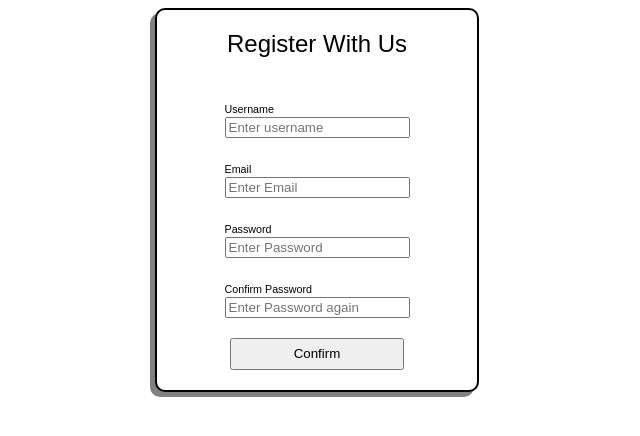
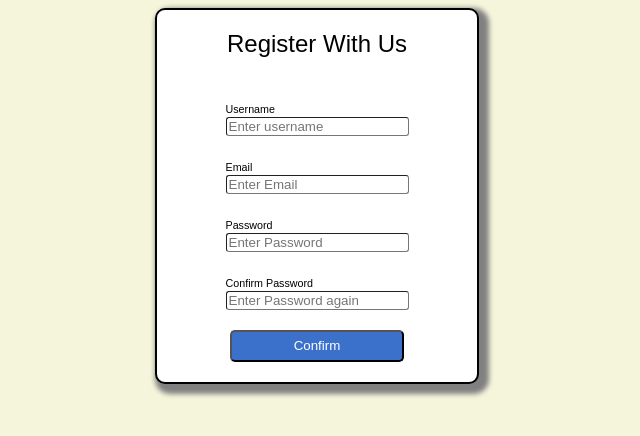
Before and after one commit to I-amwhistle/midtermtest, a plain HTML site: page index.html in a window 1280 px wide. Shown: the whole page, without its empty margins (323-963 px from the left). Drawn offline with Linux system fonts and the light colour scheme.

Commit message:
added style for input boxes

```diff
--- a/index.html
+++ b/index.html
@@ -15,18 +15,22 @@
     <form class="element">
       <h6> Username </h6>
       <input placeholder="Enter username">
+      <small div="err" hidden="true"> Error Occured! </small>
     </form>
     <form class="element">
       <h6> Email </h6>
       <input placeholder="Enter Email">
+      <small div="err" hidden="true"> Error Occured! </small>
     </form>
     <form class="element">
       <h6> Password</h6>
       <input placeholder="Enter Password">
+      <small div="err" hidden="true"> Error Occured! </small>
     </form>
     <form class="element">
       <h6> Confirm Password</h6>
       <input placeholder="Enter Password again">
+      <small div="err" hidden="true"> Error Occured! </small>
     </form>
     <button class="confirm-but">Confirm</button>
   </div>
--- a/style.css
+++ b/style.css
@@ -8,10 +8,15 @@ border-style: solid;
     width: 20rem;
     flex-direction: column;
     background-color: white;
-    box-shadow: 5px 5px grey;
-    box-shadow: -5px 5px grey;
+    box-shadow: 5px 5px 5px 5px grey;
     border-radius: 10px;
     margin: 0px auto;
+}
+input {
+
+    border-radius: 3px;
+    border-width: 1px;
+
 }
 h2 {
     background-color: white;
@@ -36,4 +41,11 @@ h6 {
     align-self: center;
     margin-top: 20px;
     margin-bottom: 20px;
+    background-color: #3B71CA;
+    color:white;
+    border-radius: 5px;
+
 }
+body {
+    background-color: beige;
+}
```
